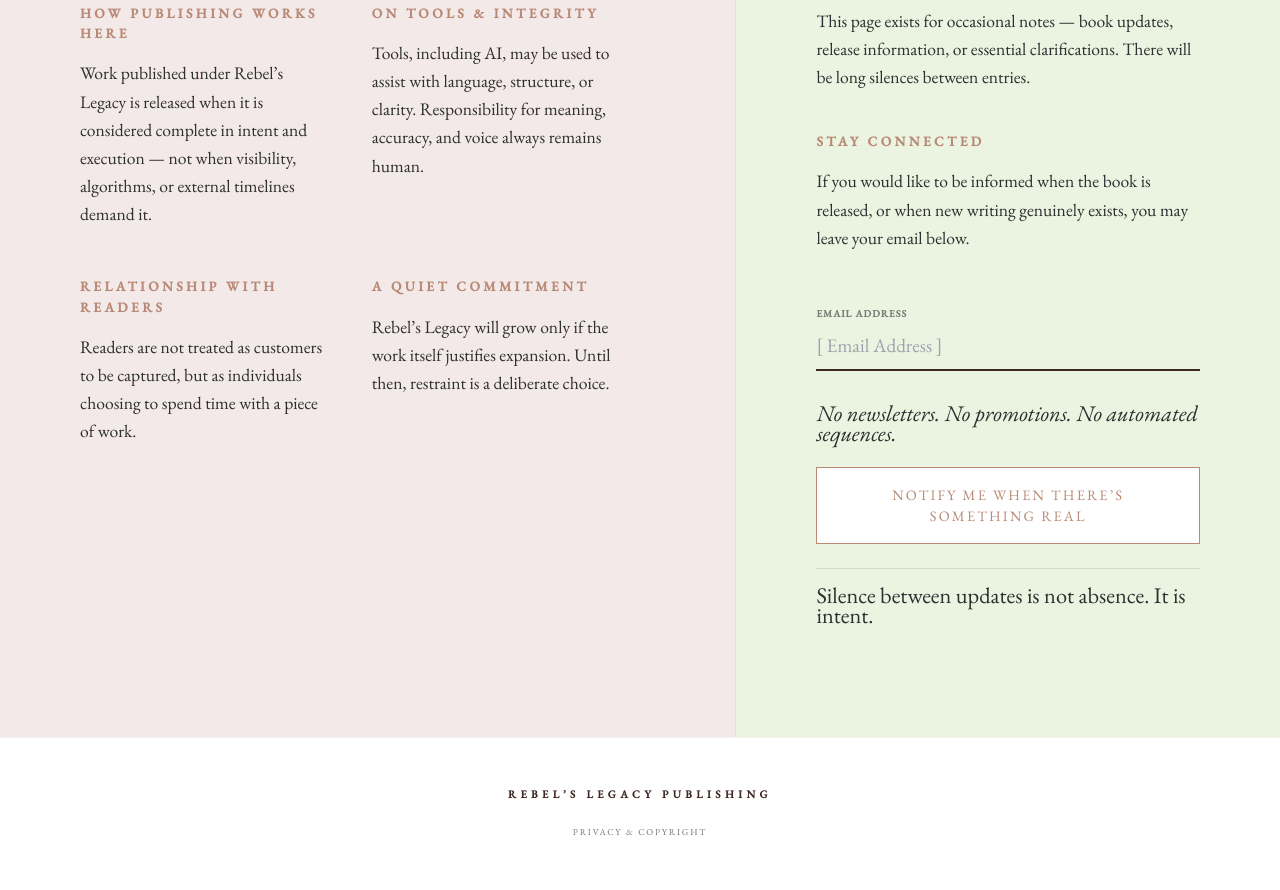
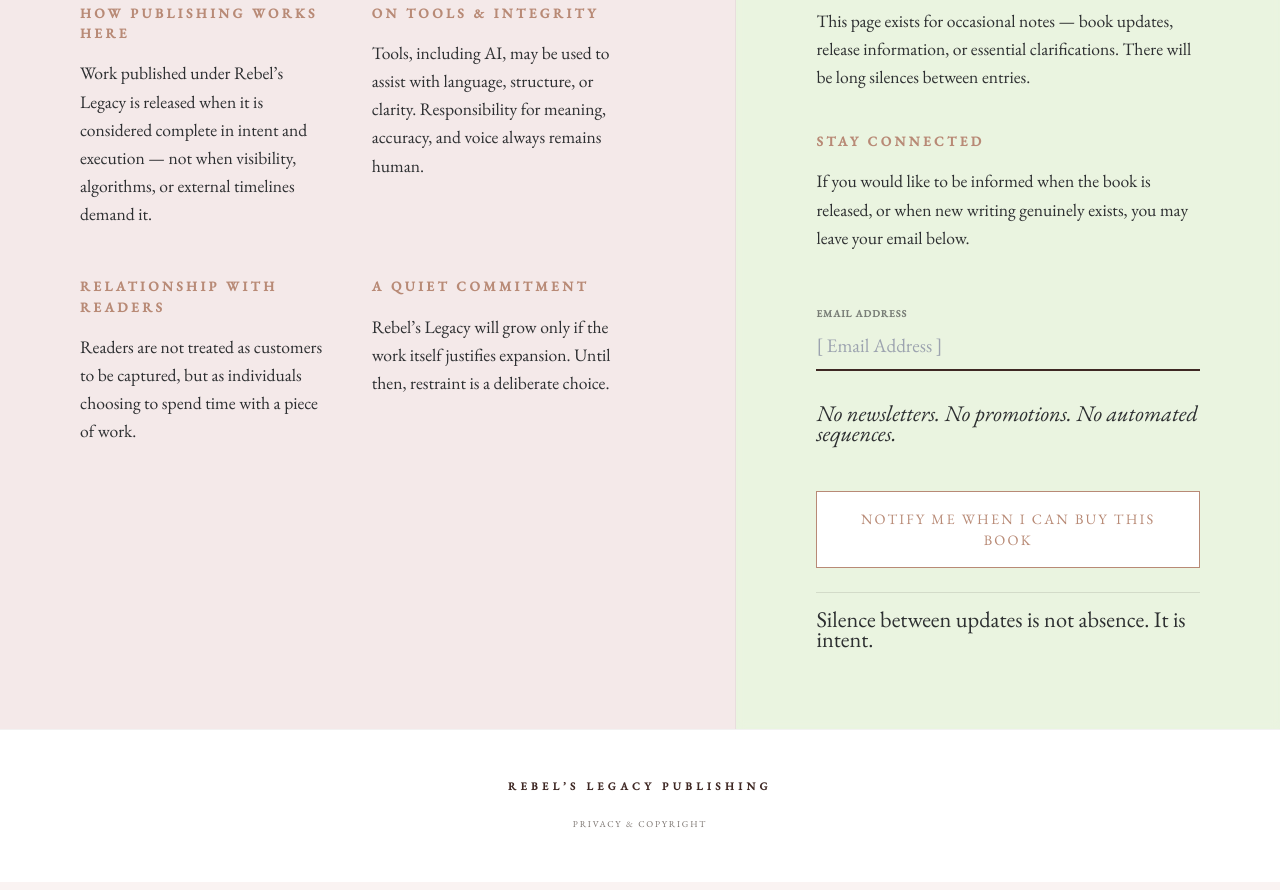
Before and after one commit to re-va/rebelslegacy, a plain HTML site: page index.html in a window 1280 px wide. Shown: the part 1181-2071 px from the top of the page. Drawn offline with nearby package versions, Linux system fonts and the light colour scheme.

Commit message:
Update index.html

```diff
--- a/index.html
+++ b/index.html
@@ -146,10 +146,13 @@
 
                     <div class="space-y-6">
                         <p class="important-red !text-sm italic">No newsletters. No promotions. No automated sequences.</p>
-                        <button type="submit" class="btn-warm w-full">Notify Me When There’s Something Real</button>
+						<div class="cf-turnstile" data-sitekey="0x4AAAAAACH3zbzUhBwers_T"></div>
+
+                        <button type="submit" class="btn-warm w-full">Notify me when I can buy this book</button>
+
                         <p class="important-red !text-sm border-t border-black/10 pt-4">Silence between updates is not absence. It is intent.</p>
                     </div>
-					<div class="cf-turnstile" data-sitekey="0x4AAAAAACH3zbzUhBwers_T"></div>
+
                 </form>
                 <div id="form-status" class="hidden mt-6"></div>
             </div>
```
